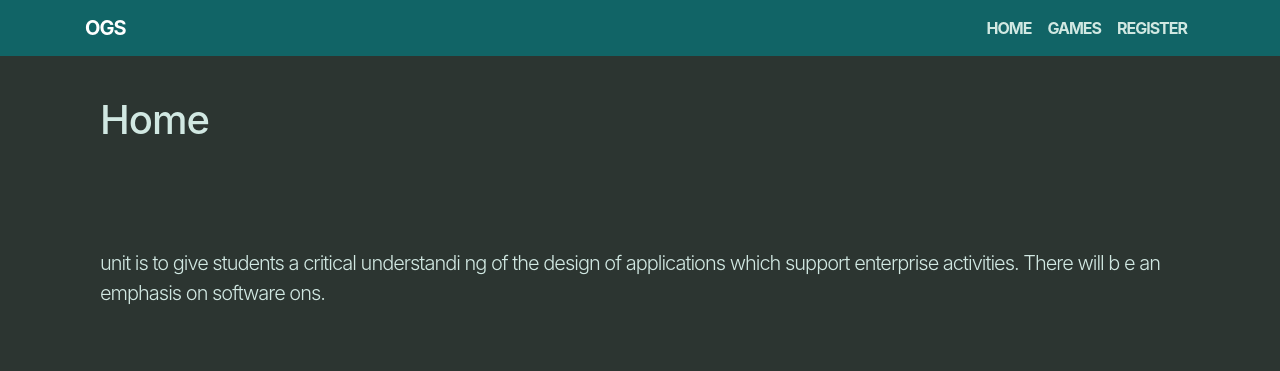
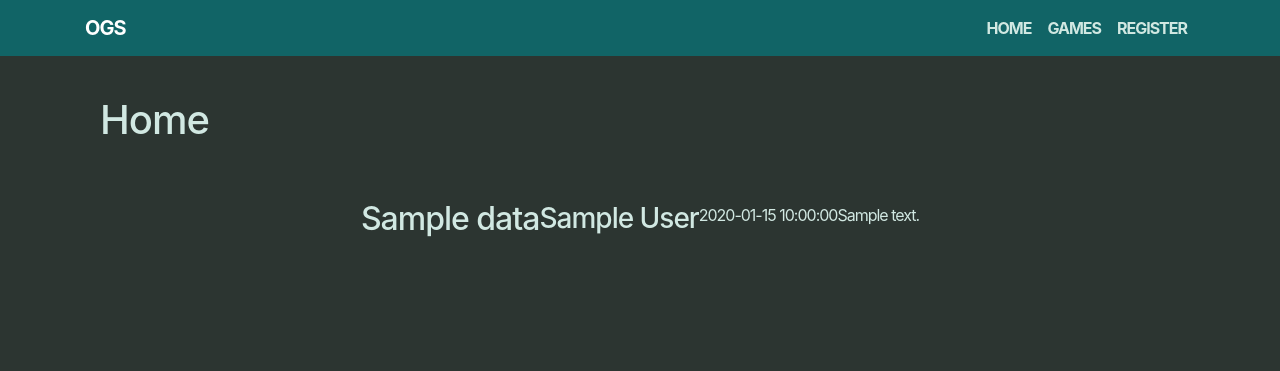
Before and after one commit to ssaachin/Online-Game-Store, a Flask app: template templates/home.html in a window 1280 px wide. Shown: the top 371 px of the page. Run offline with Flask 2, Linux system fonts and the light colour scheme; the template is opened without the code that fills it: most values are stand-ins (such as "Sample title", 1, 10 or a date in 2020); some libraries are stand-ins or nearby versions.

Commit message:
fourth commit

```diff
--- a/main.py
+++ b/main.py
@@ -1,13 +1,46 @@
 import logging
+import pymongo
+import json
+
+
 from flask import Flask, render_template,request
+from pymongo import MongoClient
+from bson.json_util import dumps
 
 app = Flask(__name__)
+
+cluster=MongoClient( "mongodb+srv://sachin2517:2517.Ylo@cluster0.mvn0mxf.mongodb.net/?retryWrites=true&w=majority")
+db=cluster["test"]
+collection=db["test"]
+
+
+def get_mongodb_items():
+    # Search data from Mongodb
+
+    myCursor = None
+    # create queries
+    # title_query = {"Unit title": {"$eq": "IoT Unit"}}
+    # author_query = {"Unit leader": {"$eq": "Xin"}}
+    # dateCreated_query = {"dateCreated": {"$eq": 2021}}
+    # demo_thing = {"thumbnail": {"$eq": "some url"}}
+
+    myCursor = collection.find()
+    # {"$and": [demo_thing]}
+    list_cur = list(myCursor)
+    print(list_cur)
+    json_data = dumps(list_cur)
+    return json_data
+
+
 
 
 @app.route('/')
 @app.route('/home')
 def home():
-    return render_template('home.html')
+    jResponse=get_mongodb_items()
+
+    data=json.loads(jResponse)
+    return render_template('home.html', data=data)
 
 
 @app.route('/games')
--- a/templates/base.html
+++ b/templates/base.html
@@ -23,7 +23,7 @@ nymous">
     <link rel="stylesheet" href="static/css/13.css">
  </head>
 
- <!-
+ <!--
 - Jinja2 stuff related to generating nav and setting active state. Add more pages
 here! -->
  {% set navigation_bar = [('/', 'home', 'Home'), ('/games', 'games', 'Games'), ('
--- a/templates/home.html
+++ b/templates/home.html
@@ -5,11 +5,17 @@
     <header class="py-5 mt-5">
     <h1> Home </h1>
     </header>
-    <div class="py-5">
-    <p class="lead">unit is to give students a critical understandi
-ng of the design of applications which support enterprise activities. There will b
-e an emphasis on software ons.</p>
-</div>
+    {% for d in data %}
+                <div class="row">
+                    <div style="display:flex; justify-content: center; align-items: center;" class="col align-self-center">
+                        <h2>{{ d['title'] }}</h2>
+                        <h3>{{ d['author'] }}</h3>
+                        <p>{{ d['dateCreated'] }}</p>
+                        <p>{{ d['content'] }}</p>
+
+                    </div>
+                </div>
+            {% endfor %}
 </div>
 </div>
 <!--
```
